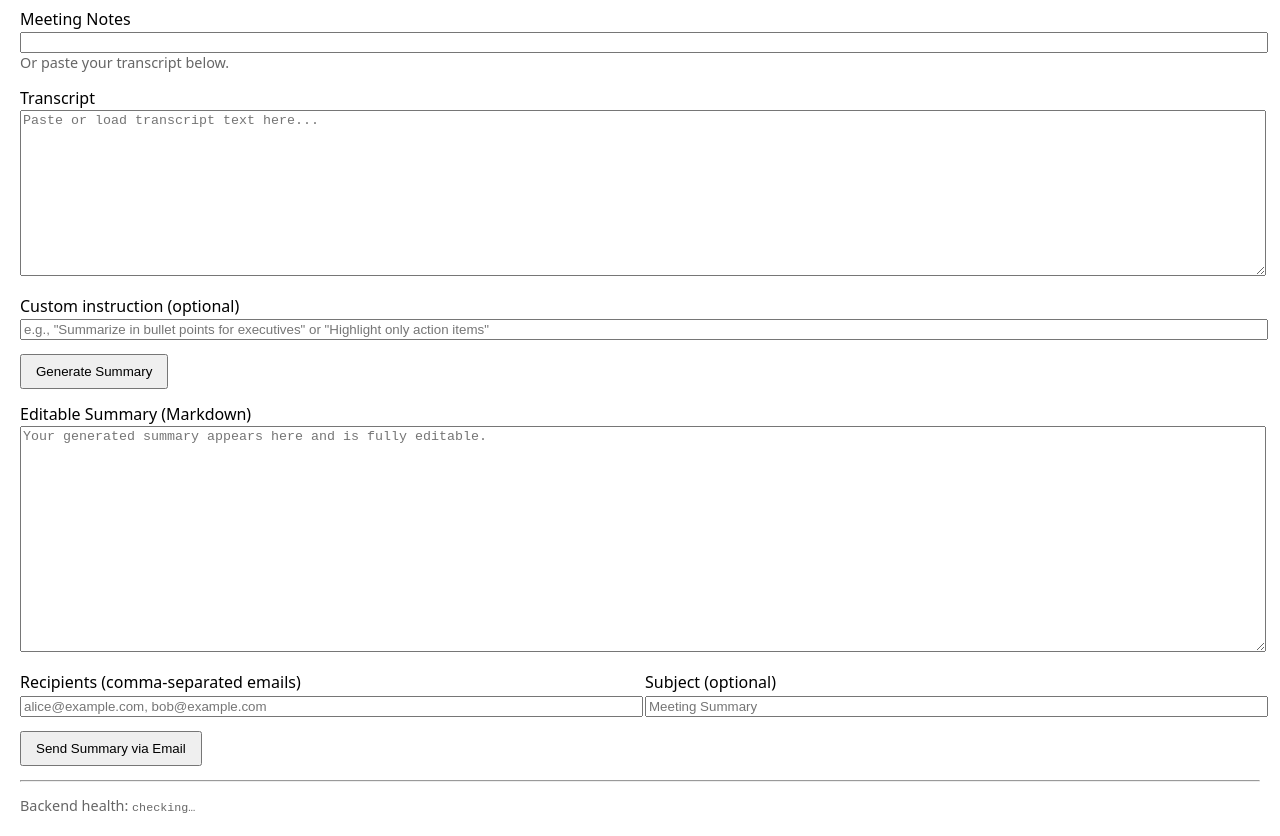
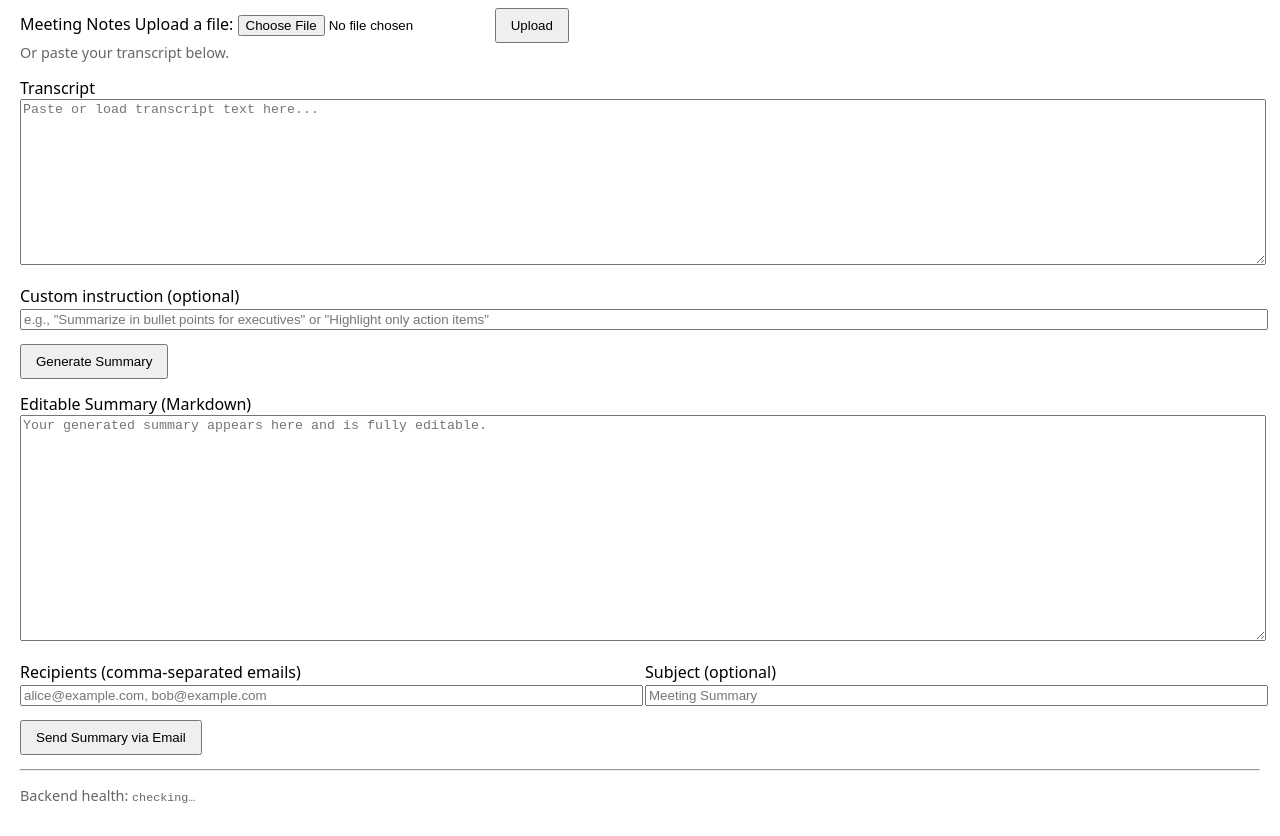
Before and after one commit to Arulpathi/ai-meeting-notes-summarizer, a website: page public/index.html in a window 1280 px wide. Shown: the part 80-916 px from the top of the page. Drawn offline with Linux system fonts and the light colour scheme.

Commit message:
Initial commit with server.js and package.json

```diff
--- a/public/index.html
+++ b/public/index.html
@@ -25,7 +25,9 @@
 
   <div class="row">
     <label for="meeting-notes">Meeting Notes</label>
-<input id="meeting-notes" type="text" name="notes" />
+<label for="fileUpload">Upload a file:</label>
+<input type="file" id="fileUpload" name="fileUpload">
+<button onclick="uploadFile()">Upload</button>
 
     <div class="muted">Or paste your transcript below.</div>
   </div>
```
